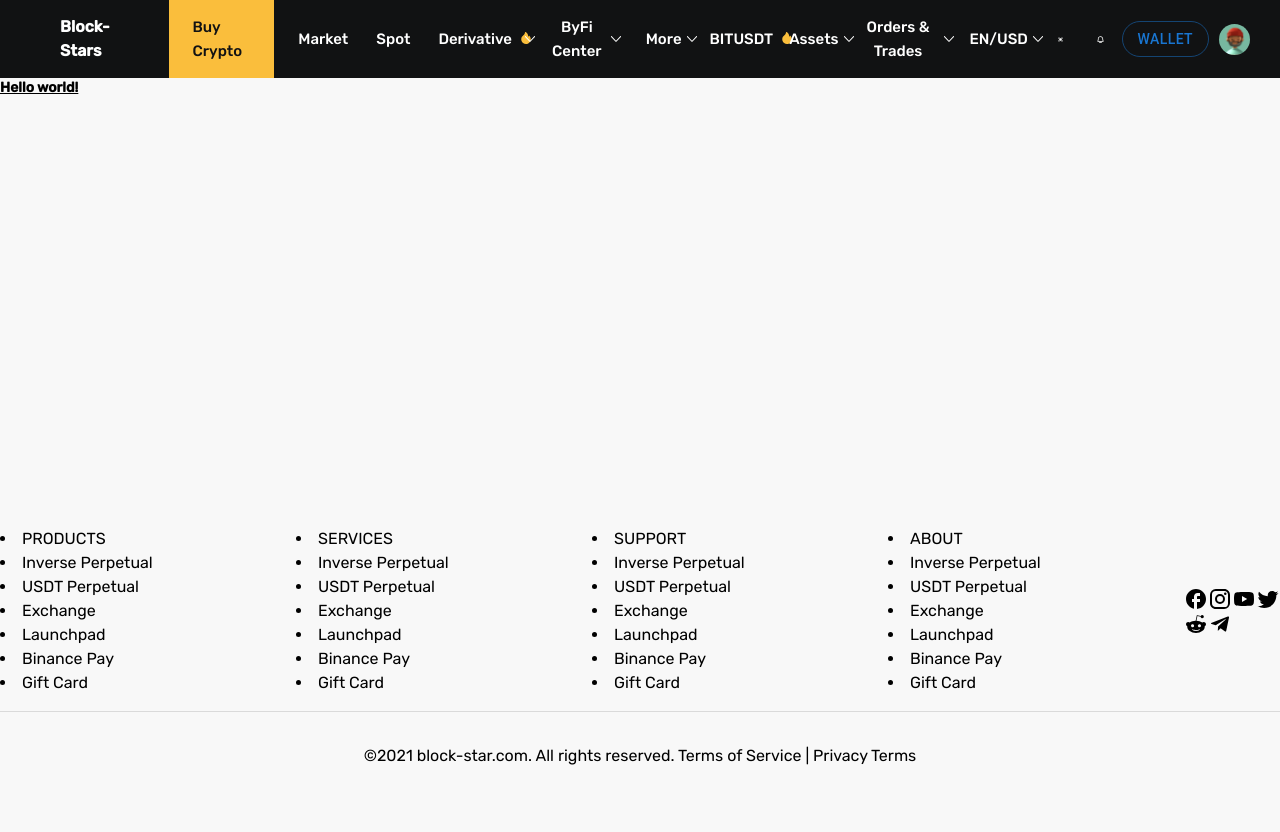
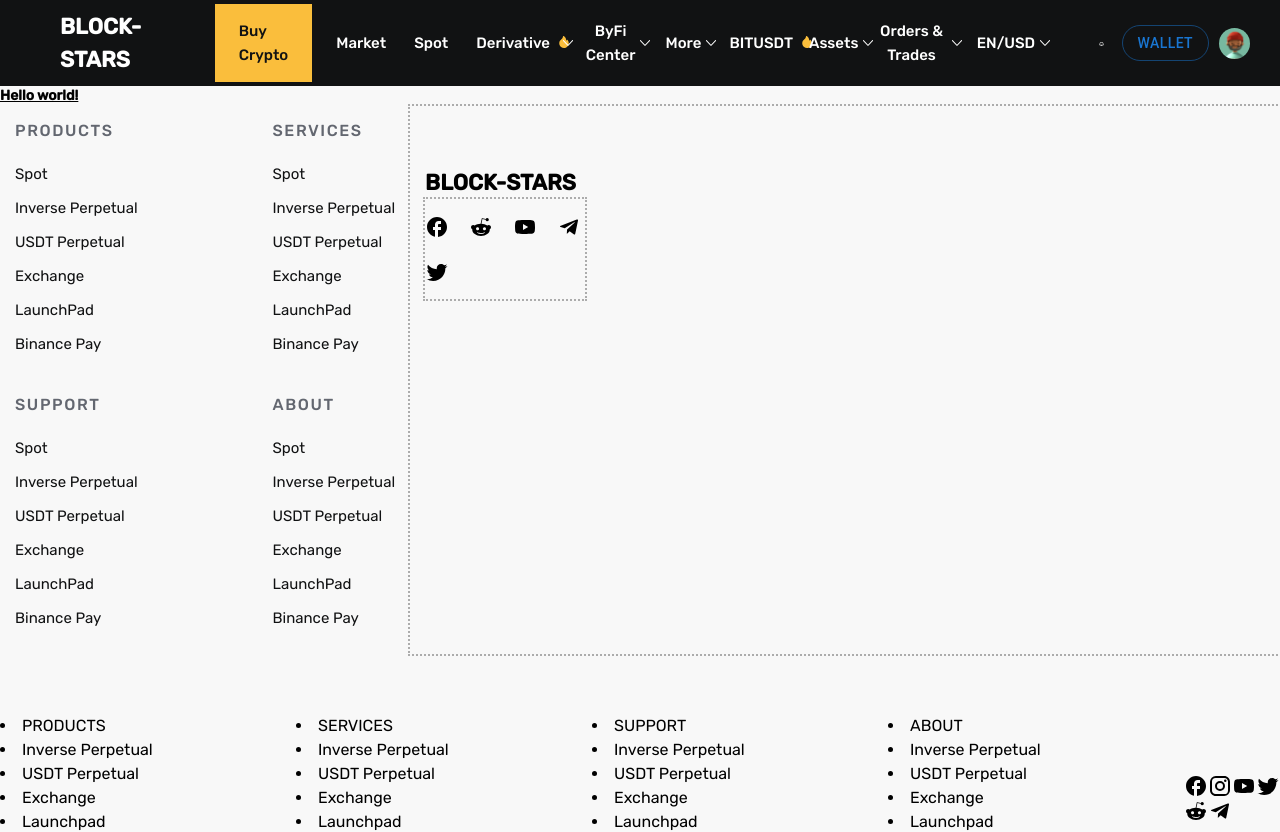
Before and after one commit to AdamJamiu/React-Dashboard, a React (Create React App) app: page / in a window 1280 px wide. Shown: the top 832 px of the page. Before the commit the page ends 800 px from the top, so only its background shows below. Built offline with nearby package versions, Linux system fonts and the light colour scheme.

Commit message:
Fixes - Footer - Logo components

```diff
--- a/src/components/Logo/index.js
+++ b/src/components/Logo/index.js
@@ -1,6 +1,6 @@
 function Letter() {
   return (
-    <h1 className="font-bold">
+    <h1 className="font-bold uppercase md:text-[22px]" >
       Block-<span>Stars</span>
     </h1>
   );
--- a/src/screens/regular/components/Navigation/Footer.component.js
+++ b/src/screens/regular/components/Navigation/Footer.component.js
@@ -4,14 +4,110 @@
 import InstagramIcon from "@mui/icons-material/Instagram";
 import TwitterIcon from "@mui/icons-material/Twitter";
 import RedditIcon from "@mui/icons-material/Reddit";
-import YouTubeIcon from '@mui/icons-material/YouTube';
+import YouTubeIcon from "@mui/icons-material/YouTube";
 import TelegramIcon from "@mui/icons-material/Telegram";
+import { routeMapper } from "../../routes";
+import { Link } from "react-router-dom";
+import Logo from "../../../../components/Logo";
 
+const FooterLinks = [
+  {
+    title: "products",
+    links: [
+      { label: "spot", path: "" },
+      { label: "Inverse perpetual", path: "" },
+      { label: "USDT perpetual", path: "" },
+      { label: "Exchange", path: "" },
+      { label: "LaunchPad", path: "" },
+      { label: "Binance Pay", path: "" },
+    ],
+  },
+  {
+    title: "services",
+    links: [
+      { label: "spot", path: "" },
+      { label: "Inverse perpetual", path: "" },
+      { label: "USDT perpetual", path: "" },
+      { label: "Exchange", path: "" },
+      { label: "LaunchPad", path: "" },
+      { label: "Binance Pay", path: "" },
+    ],
+  },
+  {
+    title: "Support",
+    links: [
+      { label: "spot", path: "" },
+      { label: "Inverse perpetual", path: "" },
+      { label: "USDT perpetual", path: "" },
+      { label: "Exchange", path: "" },
+      { label: "LaunchPad", path: "" },
+      { label: "Binance Pay", path: "" },
+    ],
+  },
+  {
+    title: "about",
+    links: [
+      { label: "spot", path: "" },
+      { label: "Inverse perpetual", path: "" },
+      { label: "USDT perpetual", path: "" },
+      { label: "Exchange", path: "" },
+      { label: "LaunchPad", path: "" },
+      { label: "Binance Pay", path: "" },
+    ],
+  },
+];
+
+const socialLinks = [
+  { label: "Facebook", icon: <FacebookOutlinedIcon />, path: "" },
+  { label: "", icon: <RedditIcon />, path: "" },
+  { label: "", icon: <YouTubeIcon />, path: "" },
+  { label: "", icon: <TelegramIcon />, path: "" },
+  { label: "", icon: <TwitterIcon />, path: "" },
+];
 const Footer = () => {
   return (
-    <>
+    <div>
       {/* footer */}
-      <Stack className="footer">
+      <div className="container">
+        <div className="flex md:flex-nowrap flex-wrap mb-[60px]">
+          {/* LEFT HAND SIDE */}
+          <div className="flex-grow">
+            <div className="flex flex-wrap justify-between gap-[30px] p-[15px]">
+              {FooterLinks.map((item, idx) => (
+                <div key={idx}>
+                  <header className="uppercase mb-[20px] text-secondary-main leading-[20px] tracking-[.1em] font-[500]">
+                    {item.title}
+                  </header>
+                  <ul>
+                    {item.links.map((link, _idx) => (
+                      <li
+                        className="mb-[8px] capitalize text-onSurface-main text-[15px] leading-[26px]"
+                        key={_idx}
+                      >
+                        <Link to={link.path}>{link.label}</Link>
+                      </li>
+                    ))}
+                  </ul>
+                </div>
+              ))}
+            </div>
+          </div>
+          {/* RIGHT SIDE */}
+          <div className="outlined flex-0 md:min-w-[500px] w-full py-[60px] px-[15px] flex imd:tems-center flex-col">
+            <div className="md:max-w-[160px]">
+              <Logo />
+              <ul className="flex flex-wrap gap-[20px] py-[15px] outlined">
+                {socialLinks.map(({ icon, label, path }, idx) => {
+                  return (
+                    <li key={idx} className="md:min-w-[12%] text-center">
+                      <Link to={path}>{icon ? icon : label}</Link>
+                    </li>
+                  );
+                })}
+              </ul>
+            </div>
+          </div>
+        </div>
         <Stack
           className="footer-wrap"
           flexDirection={{ sm: "column", lg: "row" }}
@@ -59,14 +155,14 @@
           </Box>
 
           <Box className="footer-wrap icons">
-            <Box sx={{minWidth:'max-content'}}>
+            <Box sx={{ minWidth: "max-content" }}>
               <FacebookOutlinedIcon />
               <InstagramIcon />
               <YouTubeIcon />
               <TwitterIcon />
             </Box>
 
-            <Box sx={{minWidth:'max-content'}}>
+            <Box sx={{ minWidth: "max-content" }}>
               <RedditIcon />
               <TelegramIcon />
             </Box>
@@ -87,8 +183,8 @@
           ©2021 block-star.com. All rights reserved. Terms of Service | Privacy
           Terms
         </Box>
-      </Stack>
-    </>
+      </div>
+    </div>
   );
 };
 
```
